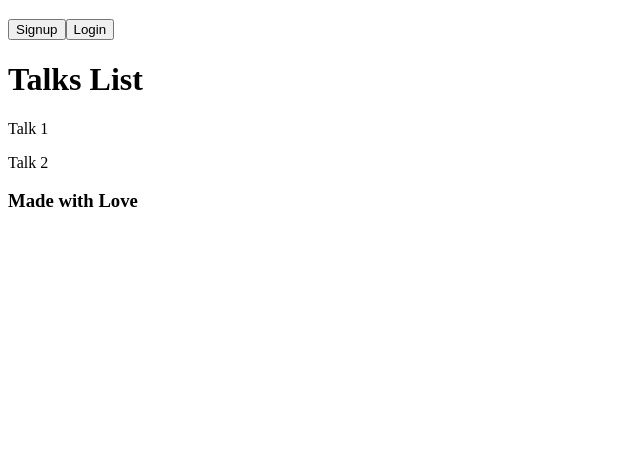
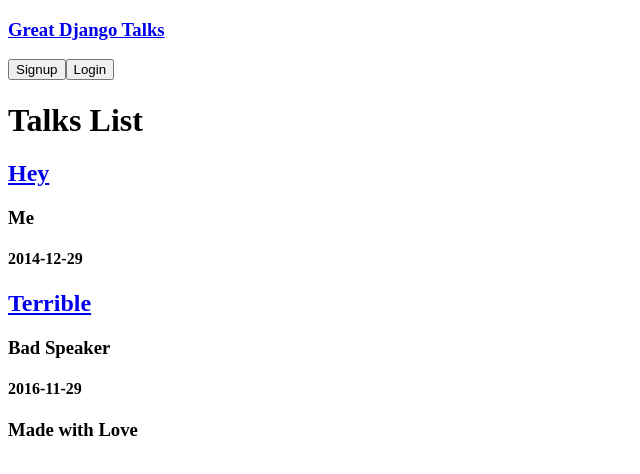
Before and after one commit to lightstrike/djangocon-2017-react, a React app: page / in a window 1280 px wide. Shown: the top 474 px of the page, without its empty margins (0-640 px from the left). Built offline with nearby package versions, Linux system fonts and the light colour scheme.

Commit message:
basic routing and talk detail page

```diff
--- a/website/App.jsx
+++ b/website/App.jsx
@@ -11,7 +11,7 @@ class App extends Component {
     return (
       <BrowserRouter>
         <div>
-          <Header heading="Django Talks" />
+          <Header heading="Great Django Talks" />
           <Switch>
             <Route exact path="/" component={HomePage} />
             <Route path="/:slug" component={TalkPage} />
--- a/website/components/stateful/Header.jsx
+++ b/website/components/stateful/Header.jsx
@@ -1,5 +1,6 @@
 import React, { Component } from 'react';
 import PropTypes from 'prop-types'
+import { Link } from 'react-router-dom';
 
 import UserSection from 'website/components/stateless/UserSection';
 
@@ -23,7 +24,9 @@ class Header extends Component {
     render() {
         return (
             <nav>
-              <h3>{this.heading}</h3>
+              <Link to='/'>
+                <h3>{this.props.heading}</h3>
+              </Link>
               <UserSection isLoggedIn={this.state.isLoggedIn} user={this.state.user} />
             </nav>
         );
--- a/website/components/stateful/HomePage.jsx
+++ b/website/components/stateful/HomePage.jsx
@@ -1,14 +1,20 @@
 import React, { Component } from 'react';
 
-import Header from 'website/components/stateless/Header';
 import TalksList from 'website/components/stateless/TalksList';
-import Footer from 'website/components/stateless/Footer';
+import talksData from 'website/mocks/talks.json';
 
 class HomePage extends Component {
+    constructor(props) {
+        super(props);
+        this.state = {
+            talks: talksData,
+        };
+    }
+
     render() {
       return (
         <div>
-        <TalksList />
+          <TalksList talks={this.state.talks} />
         </div>
       );
     }
--- a/website/components/stateful/TalkPage.jsx
+++ b/website/components/stateful/TalkPage.jsx
@@ -1,10 +1,21 @@
 import React, { Component } from 'react';
+import talksData from 'website/mocks/talks.json';
 
 class TalkPage extends Component {
+    constructor(props) {
+        super(props);
+        this.state = {
+            talk: talksData[0],
+        };
+    }
+
   render() {
     return (
       <div>
-        <h1>Talk Name</h1>
+        <h1>{this.state.talk.title}</h1>
+        <h3>{this.state.talk.speaker_name}</h3>
+        <h4>{this.state.talk.date}</h4>
+        <p>{this.state.talk.description}</p>
       </div>
     );
   }
--- a/website/components/stateless/TalksList.jsx
+++ b/website/components/stateless/TalksList.jsx
@@ -1,15 +1,23 @@
 import React, { Component } from 'react';
+import { Link } from 'react-router-dom';
 
-class TalksList extends Component {
-  render() {
-    return (
-        <div>
-          <h1>Talks List</h1>
-          <p>Talk 1</p>
-          <p>Talk 2</p>
-        </div>
-    );
-  }
+function TalksList({ talks, ...props }) {
+  const talkRows = talks.map((talk) =>
+    <div>
+      <Link to={`${talk.id}`}>
+        <h2>{talk.title}</h2>
+      </Link>
+        <h3>{talk.speaker_name}</h3>
+        <h4>{talk.date}</h4>
+    </div>
+  );
+
+  return (
+      <div>
+        <h1>Talks List</h1>
+        <div>{talkRows}</div>
+      </div>
+  );
 }
 
 export default TalksList;
--- /dev/null
+++ b/website/mocks/talks.json
@@ -0,0 +1,20 @@
+[
+    {
+        "id": 1,
+        "title": "Hey",
+        "speaker_name": "Me",
+        "date": "2014-12-29",
+        "description": "It's great",
+        "created": "2017-07-23T02:11:17.787178Z",
+        "modified": "2017-07-23T02:11:17.787211Z"
+    },
+    {
+        "id": 2,
+        "title": "Terrible",
+        "speaker_name": "Bad Speaker",
+        "date": "2016-11-29",
+        "description": "Don't do it",
+        "created": "2017-07-23T02:11:56.161021Z",
+        "modified": "2017-07-23T02:11:56.161065Z"
+    }
+]
```
Lines whose indentation alone changed are shown as unchanged.
